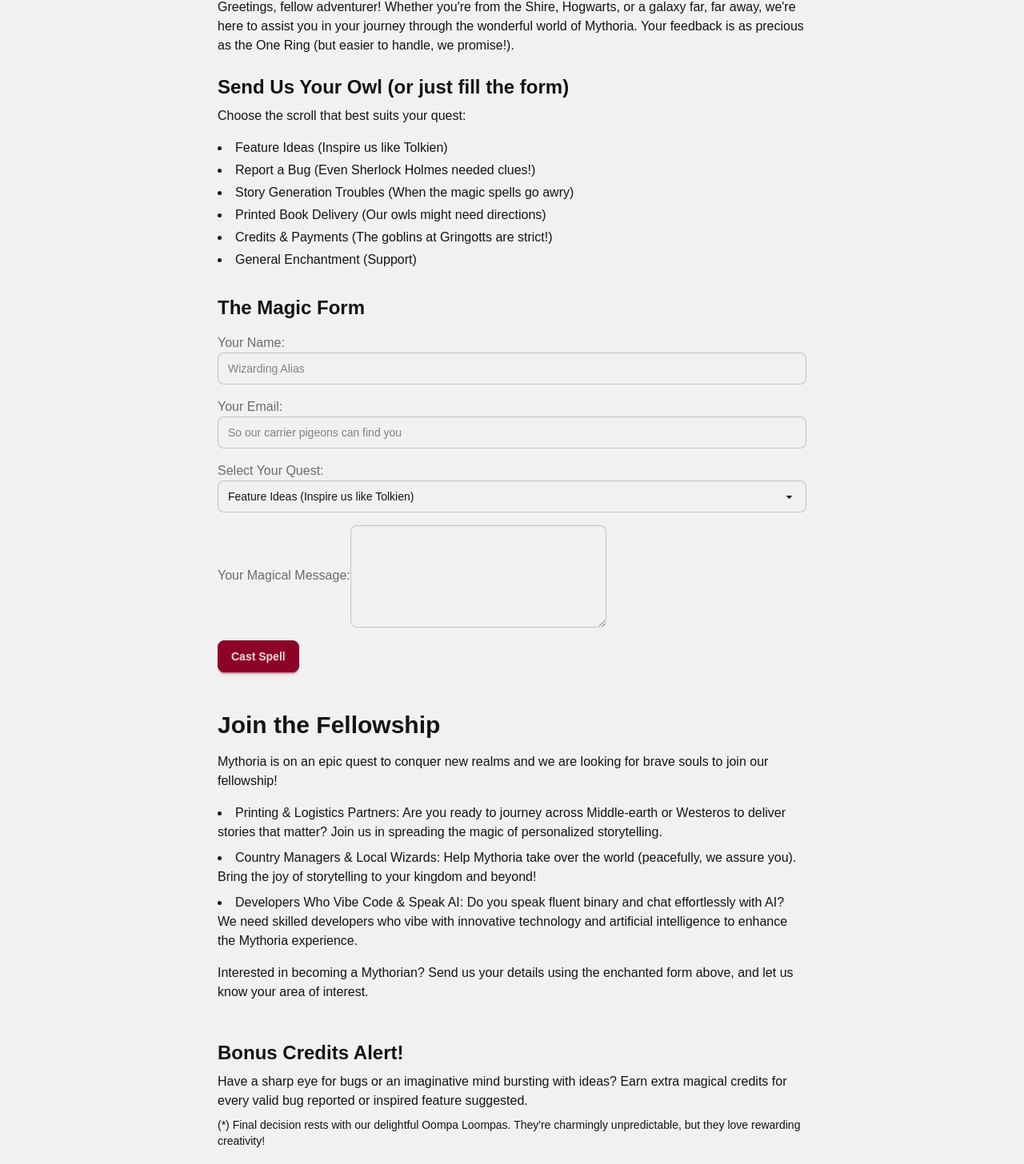
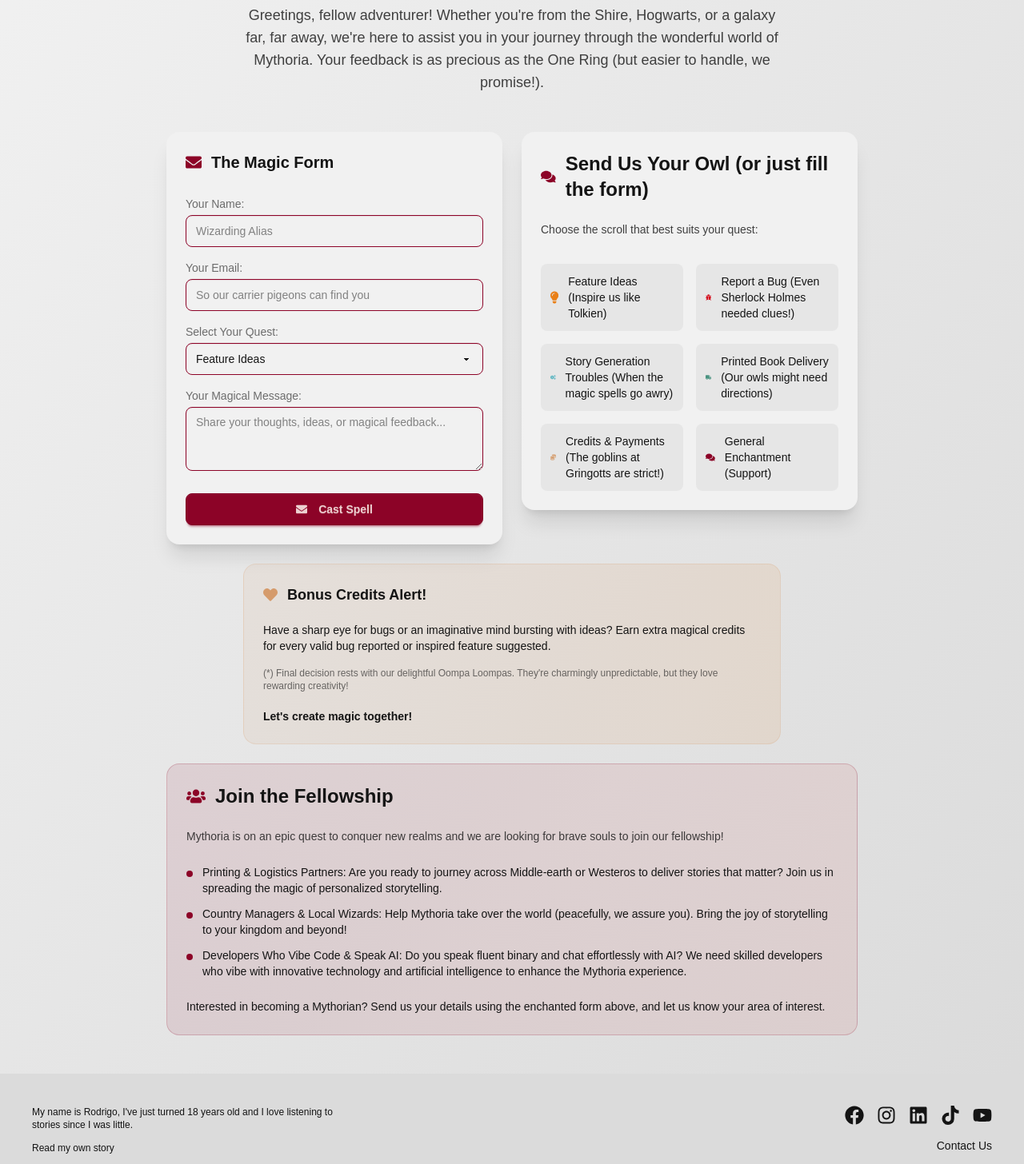
Before and after one commit to jacome7/Mythoria-webapp, a Next.js app: page /en-US/contactUs in a window 1280 px wide. Shown: the part 172-1628 px from the top of the page at 80% size. Built offline with nearby package versions, Linux system fonts and the light colour scheme; no server answers.

Commit message:
Improved ContacUs and Terms and Conditions page

```diff
--- a/src/app/[locale]/contactUs/page.tsx
+++ b/src/app/[locale]/contactUs/page.tsx
@@ -1,4 +1,5 @@
 import { getTranslations, setRequestLocale } from 'next-intl/server';
+import { FaEnvelope, FaBug, FaCogs, FaTruck, FaCoins, FaComments, FaLightbulb, FaUsers, FaHeart } from 'react-icons/fa';
 
 interface ContactUsPageProps {
   params: Promise<{ locale: string }>;
@@ -11,90 +12,168 @@
   const t = await getTranslations('ContactUsPage');
 
   return (
-    <div className="min-h-screen bg-base-100">
-      <div className="container mx-auto px-4 py-12 max-w-3xl space-y-12">
-        <section>
-          <h1 className="text-4xl font-bold mb-4">{t('title')}</h1>
-          <p className="mb-6">{t('intro')}</p>
-          <h2 className="text-2xl font-semibold mb-2">{t('scrollTitle')}</h2>
-          <p className="mb-4">{t('scrollIntro')}</p>
-          <ul className="list-disc list-inside space-y-1 mb-8">
-            <li>{t('categories.featureIdeas')}</li>
-            <li>{t('categories.reportBug')}</li>
-            <li>{t('categories.troubles')}</li>
-            <li>{t('categories.delivery')}</li>
-            <li>{t('categories.credits')}</li>
-            <li>{t('categories.general')}</li>
-          </ul>
-          <h2 className="text-2xl font-semibold mb-4">{t('form.title')}</h2>
-          <form className="space-y-4">
+    <div className="min-h-screen bg-gradient-to-br from-base-100 to-base-200">
+      <div className="container mx-auto px-4 py-12 max-w-4xl">
+        {/* Hero Section */}
+        <div className="text-center mb-12">
+          <h1 className="text-5xl font-bold mb-4 bg-gradient-to-r from-primary to-secondary bg-clip-text text-transparent">
+            {t('title')}
+          </h1>
+          <p className="text-lg text-base-content/80 max-w-2xl mx-auto">
+            {t('intro')}
+          </p>
+        </div>
+
+        <div className="flex flex-col lg:grid lg:grid-cols-2 gap-6">
+          {/* Categories Grid - First on mobile */}
+          <div className="order-1 lg:order-2">
+            <div className="card bg-base-100 shadow-xl">
+              <div className="card-body">
+                <h2 className="text-2xl font-semibold mb-4 flex items-center gap-3">
+                  <FaComments className="text-primary" />
+                  {t('scrollTitle')}
+                </h2>
+                <p className="mb-6 text-base-content/80">{t('scrollIntro')}</p>
+
+                <div className="grid grid-cols-1 sm:grid-cols-2 gap-4">
+                  <div className="flex items-center gap-3 p-3 rounded-lg bg-base-200/50 hover:bg-base-200 transition-colors">
+                    <FaLightbulb className="text-warning text-lg" />
+                    <span className="text-sm">{t('categories.featureIdeas')}</span>
+                  </div>
+                  <div className="flex items-center gap-3 p-3 rounded-lg bg-base-200/50 hover:bg-base-200 transition-colors">
+                    <FaBug className="text-error text-lg" />
+                    <span className="text-sm">{t('categories.reportBug')}</span>
+                  </div>
+                  <div className="flex items-center gap-3 p-3 rounded-lg bg-base-200/50 hover:bg-base-200 transition-colors">
+                    <FaCogs className="text-info text-lg" />
+                    <span className="text-sm">{t('categories.troubles')}</span>
+                  </div>
+                  <div className="flex items-center gap-3 p-3 rounded-lg bg-base-200/50 hover:bg-base-200 transition-colors">
+                    <FaTruck className="text-success text-lg" />
+                    <span className="text-sm">{t('categories.delivery')}</span>
+                  </div>
+                  <div className="flex items-center gap-3 p-3 rounded-lg bg-base-200/50 hover:bg-base-200 transition-colors">
+                    <FaCoins className="text-accent text-lg" />
+                    <span className="text-sm">{t('categories.credits')}</span>
+                  </div>
+                  <div className="flex items-center gap-3 p-3 rounded-lg bg-base-200/50 hover:bg-base-200 transition-colors">
+                    <FaComments className="text-primary text-lg" />
+                    <span className="text-sm">{t('categories.general')}</span>
+                  </div>
+                </div>
+              </div>
+            </div>
+          </div>
+
+          {/* Contact Form - Second on mobile */}
+          <div className="order-2 lg:order-1">
+            <div className="card bg-base-100 shadow-xl">
+              <div className="card-body p-6">
+                <div className="flex items-center gap-3 mb-4">
+                  <FaEnvelope className="text-xl text-primary" />
+                  <h2 className="text-xl font-semibold">{t('form.title')}</h2>
+                </div>
+
+                <form className="space-y-3">
                   <div className="form-control">
-              <label className="label" htmlFor="name">
-                <span className="label-text">{t('form.name')}</span>
+                    <label className="label py-1" htmlFor="name">
+                      <span className="label-text font-medium text-sm">{t('form.name')}</span>
                     </label>
                     <input
                       id="name"
                       type="text"
                       placeholder={t('form.namePlaceholder')}
-                className="input input-bordered w-full"
+                      className="input input-bordered input-primary w-full h-10 focus:outline-none focus:ring-2 focus:ring-primary/20"
                     />
                   </div>
                   <div className="form-control">
-              <label className="label" htmlFor="email">
-                <span className="label-text">{t('form.email')}</span>
+                    <label className="label py-1" htmlFor="email">
+                      <span className="label-text font-medium text-sm">{t('form.email')}</span>
                     </label>
                     <input
                       id="email"
                       type="email"
                       placeholder={t('form.emailPlaceholder')}
-                className="input input-bordered w-full"
+                      className="input input-bordered input-primary w-full h-10 focus:outline-none focus:ring-2 focus:ring-primary/20"
                     />
                   </div>
                   <div className="form-control">
-              <label className="label" htmlFor="category">
-                <span className="label-text">{t('form.category')}</span>
+                    <label className="label py-1" htmlFor="category">
+                      <span className="label-text font-medium text-sm">{t('form.category')}</span>
                     </label>
-              <select id="category" className="select select-bordered w-full">
-                <option>{t('categories.featureIdeas')}</option>
-                <option>{t('categories.reportBug')}</option>
-                <option>{t('categories.troubles')}</option>
-                <option>{t('categories.delivery')}</option>
-                <option>{t('categories.credits')}</option>
-                <option>{t('categories.general')}</option>
+                    <select id="category" className="select select-bordered select-primary w-full h-10 focus:outline-none focus:ring-2 focus:ring-primary/20">
+                      <option>{t('categoriesShort.featureIdeas')}</option>
+                      <option>{t('categoriesShort.reportBug')}</option>
+                      <option>{t('categoriesShort.troubles')}</option>
+                      <option>{t('categoriesShort.delivery')}</option>
+                      <option>{t('categoriesShort.credits')}</option>
+                      <option>{t('categoriesShort.general')}</option>
                     </select>
                   </div>
                   <div className="form-control">
-              <label className="label" htmlFor="message">
-                <span className="label-text">{t('form.message')}</span>
+                    <label className="label py-1" htmlFor="message">
+                      <span className="label-text font-medium text-sm">{t('form.message')}</span>
                     </label>
                     <textarea
                       id="message"
-                className="textarea textarea-bordered h-32"
+                      className="textarea textarea-bordered textarea-primary h-20 w-full focus:outline-none focus:ring-2 focus:ring-primary/20"
+                      placeholder={t('form.messagePlaceholder')}
                     ></textarea>
                   </div>
-            <button type="submit" className="btn btn-primary">
+                  <button type="submit" className="btn btn-primary btn-block h-10 mt-4">
+                    <FaEnvelope className="mr-2" />
                     {t('form.submit')}
                   </button>
                 </form>
-        </section>
+              </div>
+            </div>
+          </div>
 
-        <section>
-          <h2 className="text-3xl font-bold mb-4">{t('join.title')}</h2>
-          <p className="mb-4">{t('join.intro')}</p>
-          <ul className="list-disc list-inside space-y-2 mb-4">
-            <li>{t('join.printing')}</li>
-            <li>{t('join.country')}</li>
-            <li>{t('join.developers')}</li>
-          </ul>
-          <p>{t('join.call')}</p>
-        </section>
+          {/* Bonus Section - Third on mobile */}
+          <div className="order-3 lg:col-span-2">
+            <div className="card bg-gradient-to-r from-accent/10 to-warning/10 border border-accent/20 max-w-2xl mx-auto">
+              <div className="card-body p-6">
+                <h2 className="text-lg font-semibold mb-3 flex items-center gap-3">
+                  <FaHeart className="text-accent" />
+                  {t('bonus.title')}
+                </h2>
+                <p className="mb-2 text-sm">{t('bonus.content')}</p>
+                <p className="mb-3 text-xs text-base-content/60">{t('bonus.disclaimer')}</p>
+                <p className="font-semibold text-sm">{t('bonus.closing')}</p>
+              </div>
+            </div>
+          </div>
 
-        <section>
-          <h2 className="text-2xl font-semibold mb-2">{t('bonus.title')}</h2>
-          <p className="mb-2">{t('bonus.content')}</p>
-          <p className="mb-4 text-sm">{t('bonus.disclaimer')}</p>
-          <p className="font-semibold">{t('bonus.closing')}</p>
-        </section>
+          {/* Join Community - Fourth on mobile */}
+          <div className="order-4 lg:col-span-2">
+            <div className="card bg-gradient-to-r from-primary/10 to-secondary/10 border border-primary/20 max-w-4xl mx-auto">
+              <div className="card-body">
+                <h2 className="text-2xl font-bold mb-4 flex items-center gap-3">
+                  <FaUsers className="text-primary" />
+                  {t('join.title')}
+                </h2>
+                <p className="mb-4 text-base-content/80">{t('join.intro')}</p>
+
+                <div className="space-y-3">
+                  <div className="flex items-start gap-3">
+                    <div className="w-2 h-2 bg-primary rounded-full mt-2 flex-shrink-0"></div>
+                    <span className="text-sm">{t('join.printing')}</span>
+                  </div>
+                  <div className="flex items-start gap-3">
+                    <div className="w-2 h-2 bg-primary rounded-full mt-2 flex-shrink-0"></div>
+                    <span className="text-sm">{t('join.country')}</span>
+                  </div>
+                  <div className="flex items-start gap-3">
+                    <div className="w-2 h-2 bg-primary rounded-full mt-2 flex-shrink-0"></div>
+                    <span className="text-sm">{t('join.developers')}</span>
+                  </div>
+                </div>
+
+                <p className="mt-4 font-medium">{t('join.call')}</p>
+              </div>
+            </div>
+          </div>
+        </div>
       </div>
     </div>
   );
--- a/src/app/[locale]/termsAndConditions/page.tsx
+++ b/src/app/[locale]/termsAndConditions/page.tsx
@@ -2,11 +2,15 @@
 import path from 'path';
 import { setRequestLocale } from 'next-intl/server';
 
-export default async function TermsAndConditionsPage({ params }: { params: { locale: string } }) {
-  const { locale } = params;
+interface TermsAndConditionsPageProps {
+  params: Promise<{ locale: string }>;
+}
+
+export default async function TermsAndConditionsPage({ params }: TermsAndConditionsPageProps) {
+  const { locale } = await params;
   setRequestLocale(locale);
   const filePath = path.join(process.cwd(), 'src', 'messages', locale, 'termsAndConditions.html');
-  const bodyHtml = await fs.readFile(filePath, 'utf8');  return (
+  const bodyHtml = await fs.readFile(filePath, 'utf8');return (
     <div className="min-h-screen bg-gradient-to-br from-base-100 to-base-200">
       <div className="container mx-auto px-4 py-8 max-w-4xl">
         <div className="bg-white shadow-xl rounded-lg p-8">
--- a/src/components/Footer.tsx
+++ b/src/components/Footer.tsx
@@ -43,10 +43,9 @@
                 </a>
               </div>
             </div>
-
-            {/* Links */}
+              {/* Links */}
             <div className="flex flex-col items-center md:items-end gap-2">
-              <a href="mailto:hello@mythoria.pt" className="link link-hover text-sm">{t('emailAddress')}</a>
+              <Link href="/contactUs" className="link link-hover text-sm">{t('contactUs')}</Link>
             </div>
           </div>
         </div>
--- a/src/messages/en-US/common.json
+++ b/src/messages/en-US/common.json
@@ -18,7 +18,7 @@
     "readMyStory": "Read my own story",
     "privacyPolicy": "Privacy & Cookies",
     "termsConditions": "Terms & Conditions",
-    "emailAddress": "hello@mythoria.pt",
+    "contactUs": "Contact Us",
     "copyright": "Aventuras Contemporâneas, Lda"
   },
   "EmailSignup": {
--- a/src/messages/en-US/publicPages.json
+++ b/src/messages/en-US/publicPages.json
@@ -251,8 +251,7 @@
     "title": "Contact Mythoria",
     "intro": "Greetings, fellow adventurer! Whether you're from the Shire, Hogwarts, or a galaxy far, far away, we're here to assist you in your journey through the wonderful world of Mythoria. Your feedback is as precious as the One Ring (but easier to handle, we promise!).",
     "scrollTitle": "Send Us Your Owl (or just fill the form)",
-    "scrollIntro": "Choose the scroll that best suits your quest:",
-    "categories": {
+    "scrollIntro": "Choose the scroll that best suits your quest:",    "categories": {
       "featureIdeas": "Feature Ideas (Inspire us like Tolkien)",
       "reportBug": "Report a Bug (Even Sherlock Holmes needed clues!)",
       "troubles": "Story Generation Troubles (When the magic spells go awry)",
@@ -260,7 +259,14 @@
       "credits": "Credits & Payments (The goblins at Gringotts are strict!)",
       "general": "General Enchantment (Support)"
     },
-    "form": {
+    "categoriesShort": {
+      "featureIdeas": "Feature Ideas",
+      "reportBug": "Report a Bug",
+      "troubles": "Story Generation Troubles",
+      "delivery": "Printed Book Delivery",
+      "credits": "Credits & Payments",
+      "general": "General Enchantment"
+    },"form": {
       "title": "The Magic Form",
       "name": "Your Name:",
       "namePlaceholder": "Wizarding Alias",
@@ -268,6 +274,7 @@
       "emailPlaceholder": "So our carrier pigeons can find you",
       "category": "Select Your Quest:",
       "message": "Your Magical Message:",
+      "messagePlaceholder": "Share your thoughts, ideas, or magical feedback...",
       "submit": "Cast Spell"
     },
     "join": {
--- a/src/messages/pt-PT/common.json
+++ b/src/messages/pt-PT/common.json
@@ -18,7 +18,7 @@
     "readMyStory": "Leia a minha própria história",
     "privacyPolicy": "Privacidade e Cookies",
     "termsConditions": "Termos e Condições",
-    "emailAddress": "hello@mythoria.pt",
+    "contactUs": "Contacte-nos",
     "copyright": "Aventuras Contemporâneas, Lda"
   },
   "EmailSignup": {
--- a/src/messages/pt-PT/publicPages.json
+++ b/src/messages/pt-PT/publicPages.json
@@ -252,8 +252,7 @@
     "title": "Contacte a Mythoria",
     "intro": "Saudações, aventureiro! Seja da Terra Média, de Hogwarts ou de uma galáxia muito distante, estamos aqui para ajudar na sua jornada pelo maravilhoso mundo da Mythoria. O seu feedback é precioso como o Anel, mas bem mais fácil de carregar!",
     "scrollTitle": "Envie-nos a sua Coruja (ou preencha o formulário)",
-    "scrollIntro": "Escolha o pergaminho que melhor se adapta à sua missão:",
-    "categories": {
+    "scrollIntro": "Escolha o pergaminho que melhor se adapta à sua missão:",    "categories": {
       "featureIdeas": "Ideias de Funcionalidades (Inspire-nos como Tolkien)",
       "reportBug": "Reportar um Erro (Até Sherlock Holmes precisava de pistas!)",
       "troubles": "Problemas na Geração de Histórias (Quando os feitiços falham)",
@@ -261,7 +260,14 @@
       "credits": "Créditos & Pagamentos (Os duendes de Gringotes são exigentes!)",
       "general": "Encantamento Geral (Suporte)"
     },
-    "form": {
+    "categoriesShort": {
+      "featureIdeas": "Ideias de Funcionalidades",
+      "reportBug": "Reportar um Erro",
+      "troubles": "Problemas na Geração de Histórias",
+      "delivery": "Entrega de Livro Impresso",
+      "credits": "Créditos & Pagamentos",
+      "general": "Encantamento Geral"
+    },"form": {
       "title": "O Formulário Mágico",
       "name": "O Seu Nome:",
       "namePlaceholder": "Ou Alcunha de Feiticeiro",
@@ -269,6 +275,7 @@
       "emailPlaceholder": "Para as nossas pombas mensageiras",
       "category": "Selecione a Sua Missão:",
       "message": "A Sua Mensagem Mágica:",
+      "messagePlaceholder": "Partilhe os seus pensamentos, ideias ou feedback mágico...",
       "submit": "Lançar Feitiço"
     },
     "join": {
```
Lines whose indentation alone changed are shown as unchanged.
